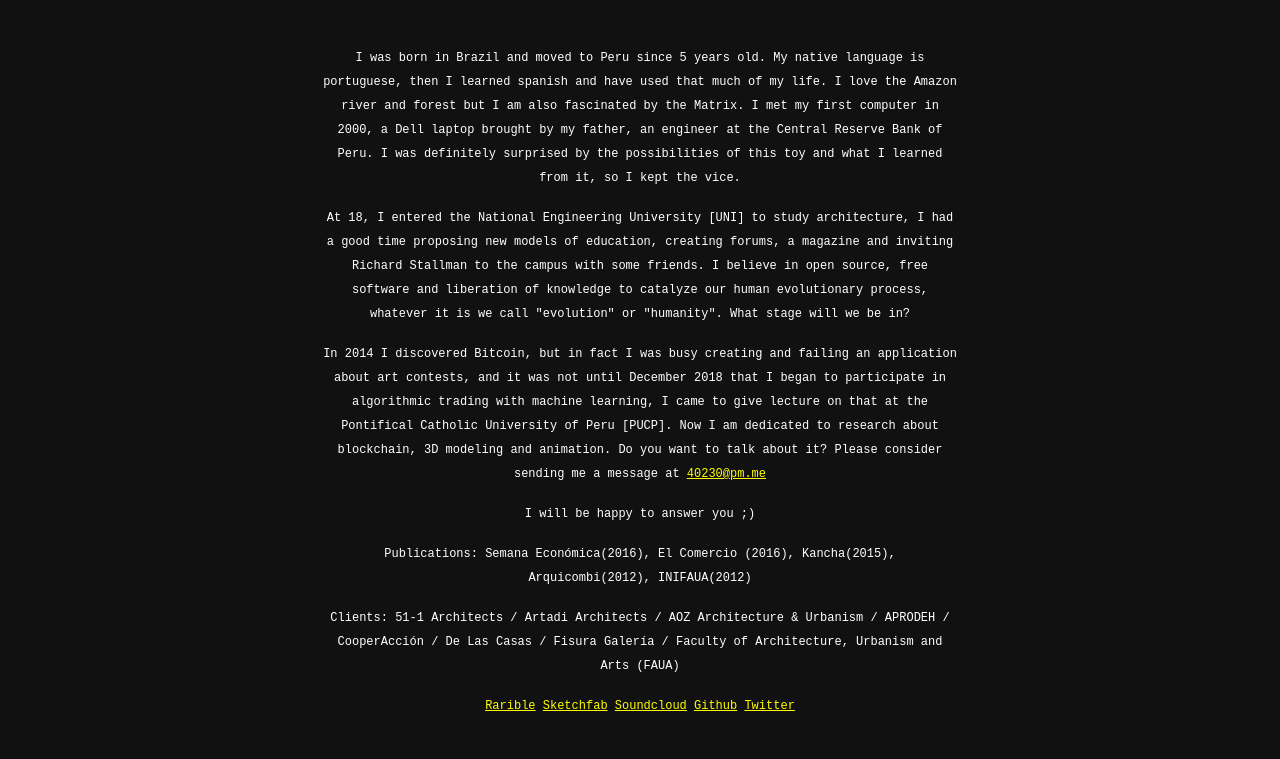
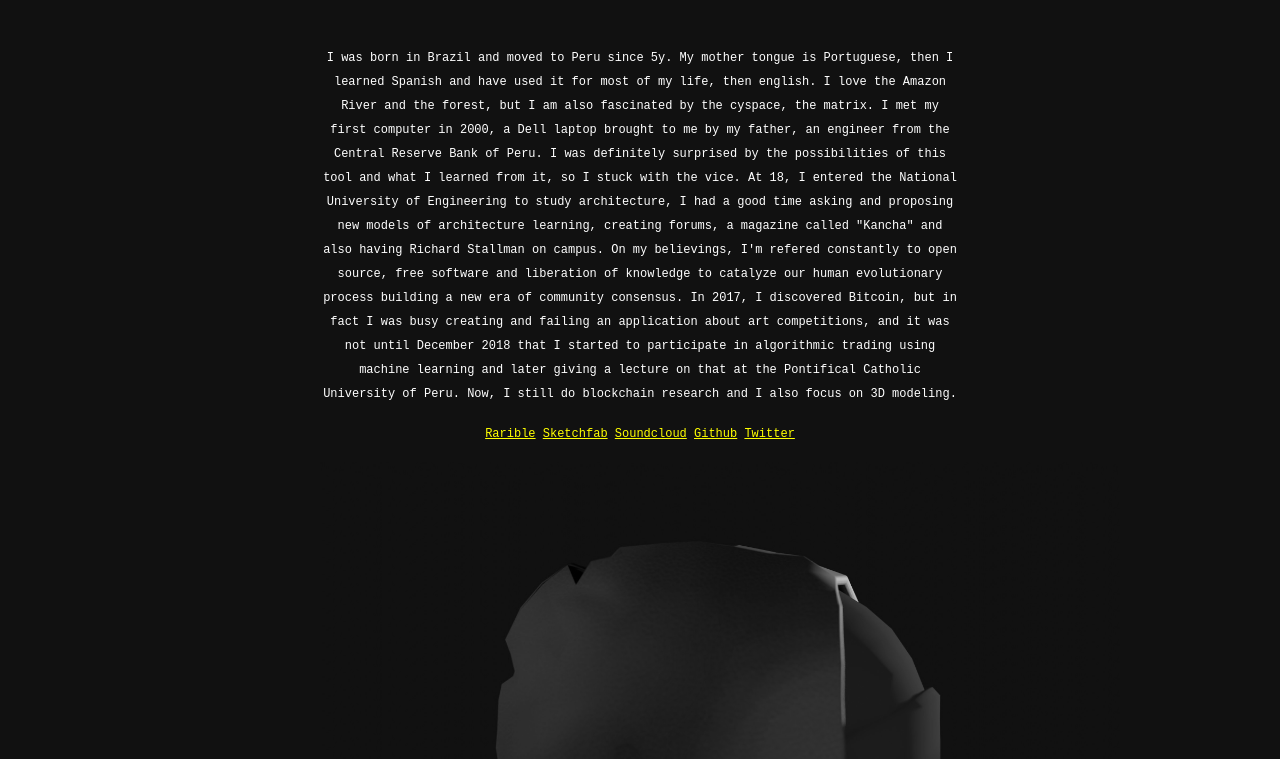
Before and after one commit to faboport/avatar, a plain HTML site: page index.html in a window 1280 px wide. Shown: the part 802-1561 px from the top of the page. Drawn offline with nearby package versions, Linux system fonts and the light colour scheme.

Commit message:
Update index.html

```diff
--- a/index.html
+++ b/index.html
@@ -60,25 +60,11 @@
     </div>
     <bio>
 		<obj>
-			<span>
-				I was born in Brazil and moved to Peru since 5 years old. My native language is portuguese, then I learned spanish and have used that much of my life. I love the Amazon river and forest but I am also fascinated by the Matrix. I met my first computer in 2000, a Dell laptop brought by my father, an engineer at the Central Reserve Bank of Peru. I was definitely surprised by the possibilities of this toy and what I learned from it, so I kept the vice.
-			</span>
+			<span>I was born in Brazil and moved to Peru since 5y. My mother tongue is Portuguese, then I learned Spanish and have used it for most of my life, then english. I love the Amazon River and the forest, but I am also fascinated by the cyspace, the matrix. I met my first computer in 2000, a Dell laptop brought to me by my father, an engineer from the Central Reserve Bank of Peru. I was definitely surprised by the possibilities of this tool and what I learned from it, so I stuck with the vice.
 
-			<span>
-				At 18, I entered the National Engineering University [UNI] to study architecture, I had a good time proposing new models of education, creating forums, a magazine and inviting Richard Stallman to the campus with some friends. I believe in open source, free software and liberation of knowledge to catalyze our human evolutionary process, whatever it is we call "evolution" or "humanity". What stage will we be in?
-			</span>
-			<span>
-				In 2014 I discovered Bitcoin, but in fact I was busy creating and failing an application about art contests, and it was not until December 2018 that I began to participate in algorithmic trading with machine learning, I came to give lecture on that at the Pontifical Catholic University of Peru [PUCP]. Now I am dedicated to research about blockchain, 3D modeling and animation. Do you want to talk about it? Please consider sending me a message at <a href="mailto:40230@pm.me">40230@pm.me</a>
-			</span>
-			<span>
-				I will be happy to answer you ;)
-			</span>
-			<span>
-				Publications: Semana Económica(2016), El Comercio (2016), Kancha(2015), Arquicombi(2012), INIFAUA(2012)
-			</span>
-			<span>
-				Clients: 51-1 Architects / Artadi Architects / AOZ Architecture & Urbanism / APRODEH / CooperAcción / De Las Casas / Fisura Galería / Faculty  of Architecture, Urbanism and Arts (FAUA)
-			</span>
+At 18, I entered the National University of Engineering to study architecture, I had a good time asking and proposing new models of architecture learning, creating forums, a magazine called "Kancha" and also having Richard Stallman on campus. On my believings, I'm refered constantly to open source, free software and liberation of knowledge to catalyze our human evolutionary process building a new era of community consensus.
+
+In 2017, I discovered Bitcoin, but in fact I was busy creating and failing an application about art competitions, and it was not until December 2018 that I started to participate in algorithmic trading using machine learning and later giving a lecture on that at the Pontifical Catholic University of Peru. Now, I still do blockchain research and I also focus on 3D modeling.</span>
 			<span>
 				<a href="https://app.rarible.com/fabohax" target="_blank">Rarible</a>
 				<a href="https://sketchfab.com/f4b0" target="_blank">Sketchfab</a>
```
